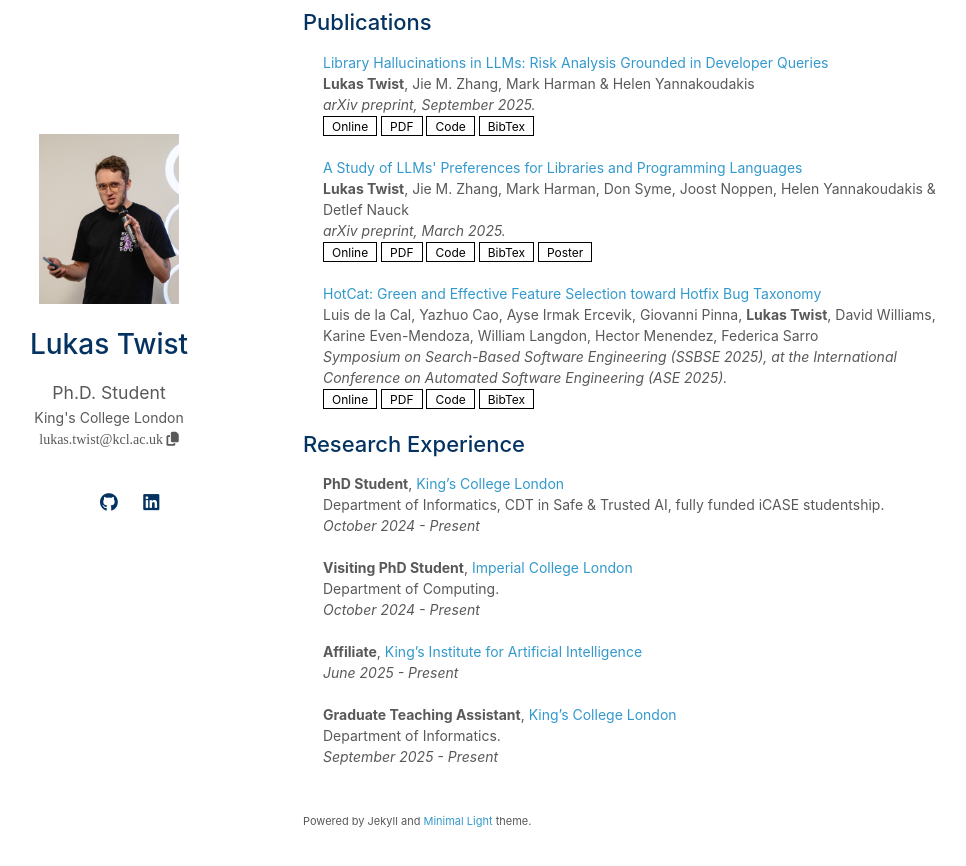
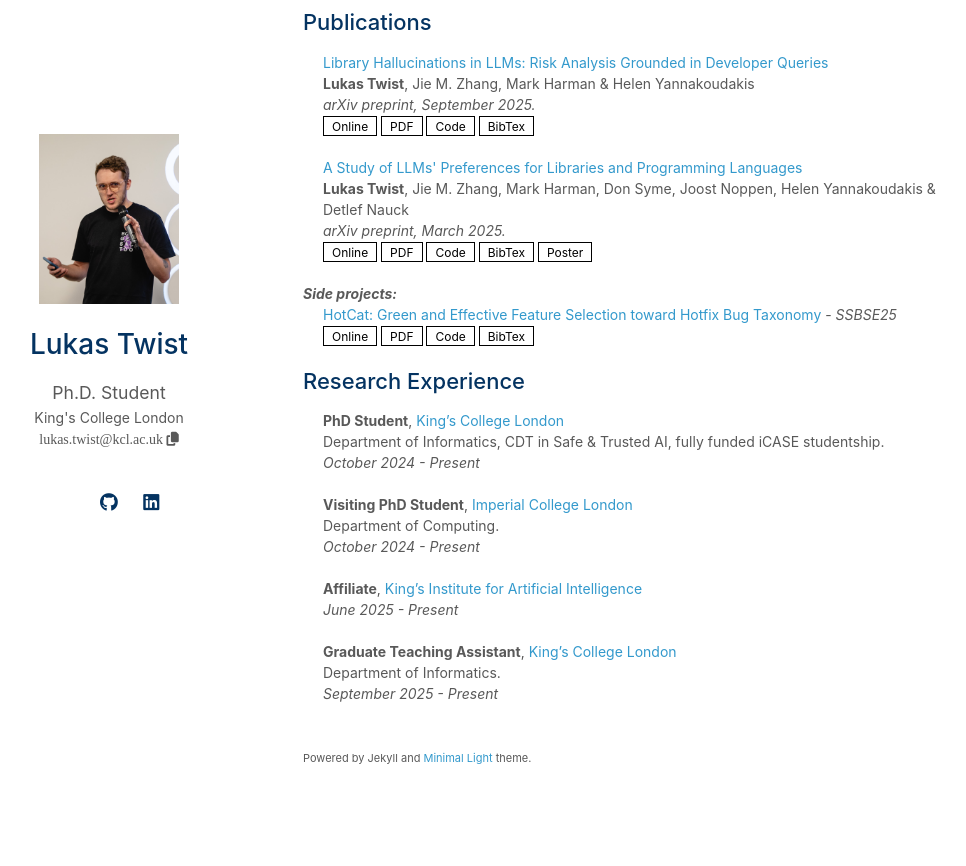
Before and after one commit to itsluketwist/itsluketwist.github.io, a Jekyll site: the page built from index.md, in a window 1280 px wide and 900 px high, scrolled down 516 px. Shown: the top 866 px of the window, without its empty margins (167-1133 px from the left). Built offline with Jekyll 4.4.1, drawn with Linux system fonts in a browser that asks for light colours; a style sheet for code colours, icons or effects is not loaded; our own code applies the rules of GitHub Pages for plain Markdown files; after the commit the page ends 1353 px from its top, so only the background shows below that.

```diff
--- a/_data/publications.yml
+++ b/_data/publications.yml
@@ -17,11 +17,11 @@ main:
     bibtex: ./assets/bibtex/arxiv-llm-code-bias.txt
     poster: ./assets/posters/kcl-llm-code-bias.pdf
 
+other:
+
   - title: "HotCat: Green and Effective Feature Selection toward Hotfix Bug Taxonomy"
-    authors: Luis de la Cal, Yazhuo Cao, Ayse Irmak Ercevik, Giovanni Pinna, <b>Lukas Twist</b>, David Williams, Karine Even-Mendoza, William Langdon, Hector Menendez, Federica Sarro
-    main: International Conference on Automated Software Engineering (ASE 2025)
-    workshop: Symposium on Search-Based Software Engineering (SSBSE 2025)
+    where: SSBSE25
     url: https://conf.researchr.org/details/ssbse-2025/ssbse-2025-challenge/2/HotCat-Green-and-Effective-Feature-Selection-for-HotFix-Bug-Taxonomy
-    pdf: http://www0.cs.ucl.ac.uk/staff/w.langdon/ftp/papers/de-la-Cal_2025_SSBSE.pdf
+    pdf: https://kclpure.kcl.ac.uk/ws/portalfiles/portal/354194190/SSBSE_25_Challenge_Bug_Taxonomy_Clustering_Camera_Ready_7_.pdf
     code: https://zenodo.org/records/17170205
     bibtex: ./assets/bibtex/ssbse-hotfix-bug-taxonomy.txt
--- a/_includes/publications.md
+++ b/_includes/publications.md
@@ -6,7 +6,7 @@
 
 <div class="pub-row">
   <div class="col-sm-9" style="position: relative;padding-right: 15px;padding-left: 20px;">
-      <div class="title"><a href="{{ link.pdf }}"  target="_blank">{{ link.title }}</a></div>
+      <div class="title"><a href="{{ link.url }}"  target="_blank">{{ link.title }}</a></div>
       <div class="author">{{ link.authors }}</div>
       {% if link.workshop %}
       <div class="periodical"><em>{{ link.workshop }}, at the {{link.main }}.</em></div>
@@ -43,4 +43,42 @@
 
 {% endfor %}
 
+<b><i>Side projects:</i></b>
+<br>
+
+{% for link in site.data.publications.other %}
+
+<div class="pub-row">
+  <div class="col-sm-9" style="position: relative;padding-right: 15px;padding-left: 20px;">
+      <div class="sidetitle"><a href="{{ link.url }}"  target="_blank">{{ link.title }}</a> - <i>{{ link.where }}</i></div>
+
+    <div class="links">
+      {% if link.url %}
+      <a href="{{ link.url }}" class="btn btn-sm z-depth-0" role="button" target="_blank" style="font-size:12px;">Online</a>
+      {% endif %}
+      {% if link.pdf %}
+      <a href="{{ link.pdf }}" class="btn btn-sm z-depth-0" role="button" target="_blank" style="font-size:12px;">PDF</a>
+      {% endif %}
+      {% if link.code %}
+      <a href="{{ link.code }}" class="btn btn-sm z-depth-0" role="button" target="_blank" style="font-size:12px;">Code</a>
+      {% endif %}
+      {% if link.bibtex %}
+      <a href="{{ link.bibtex }}" class="btn btn-sm z-depth-0" role="button" target="_blank" style="font-size:12px;">BibTex</a>
+      {% endif %}
+      {% if link.poster %}
+      <a href="{{ link.poster }}" class="btn btn-sm z-depth-0" role="button" target="_blank" style="font-size:12px;">Poster</a>
+      {% endif %}
+      {% if link.notes %}
+      <strong> <i style="color:#e74d3c">{{ link.notes }}</i></strong>
+      {% endif %}
+      {% if link.others %}
+      {{ link.others }}
+      {% endif %}
+    </div>
+  </div>
 </div>
+<br>
+
+{% endfor %}
+
+</div>
```
